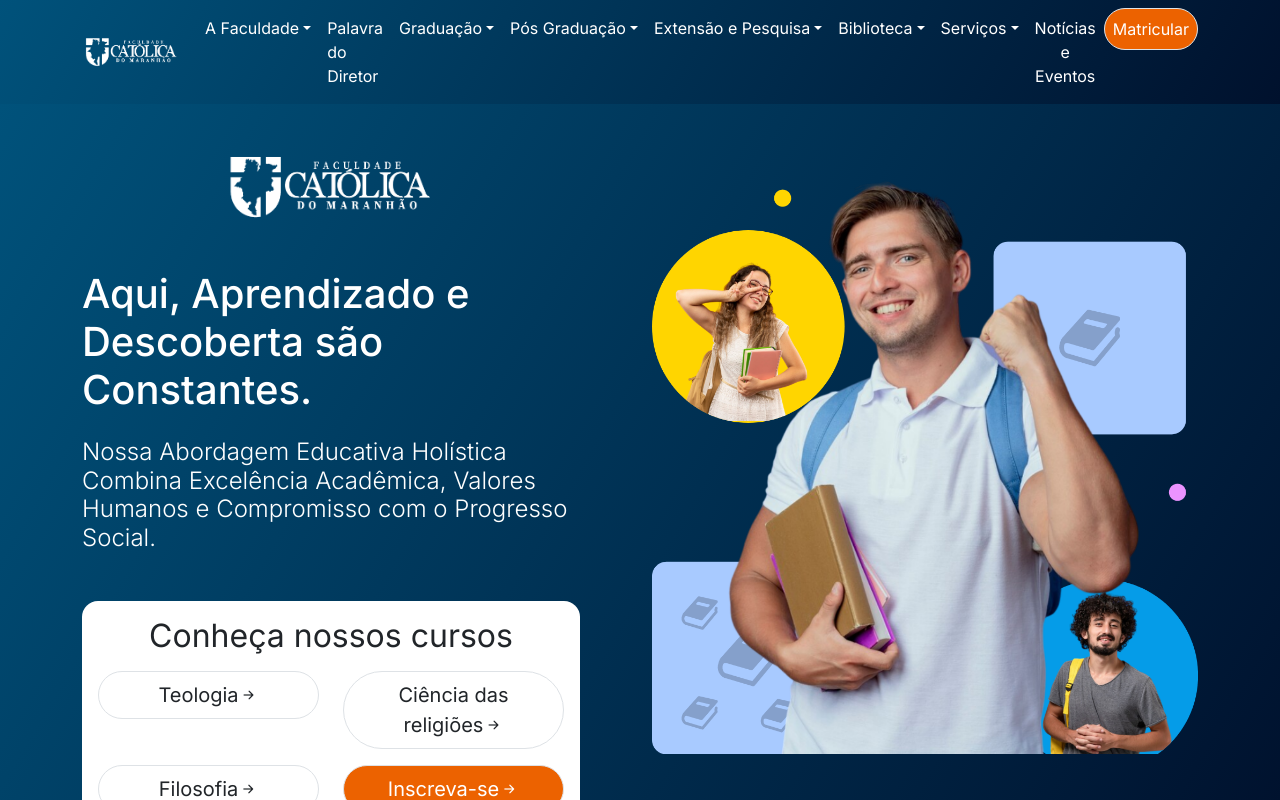
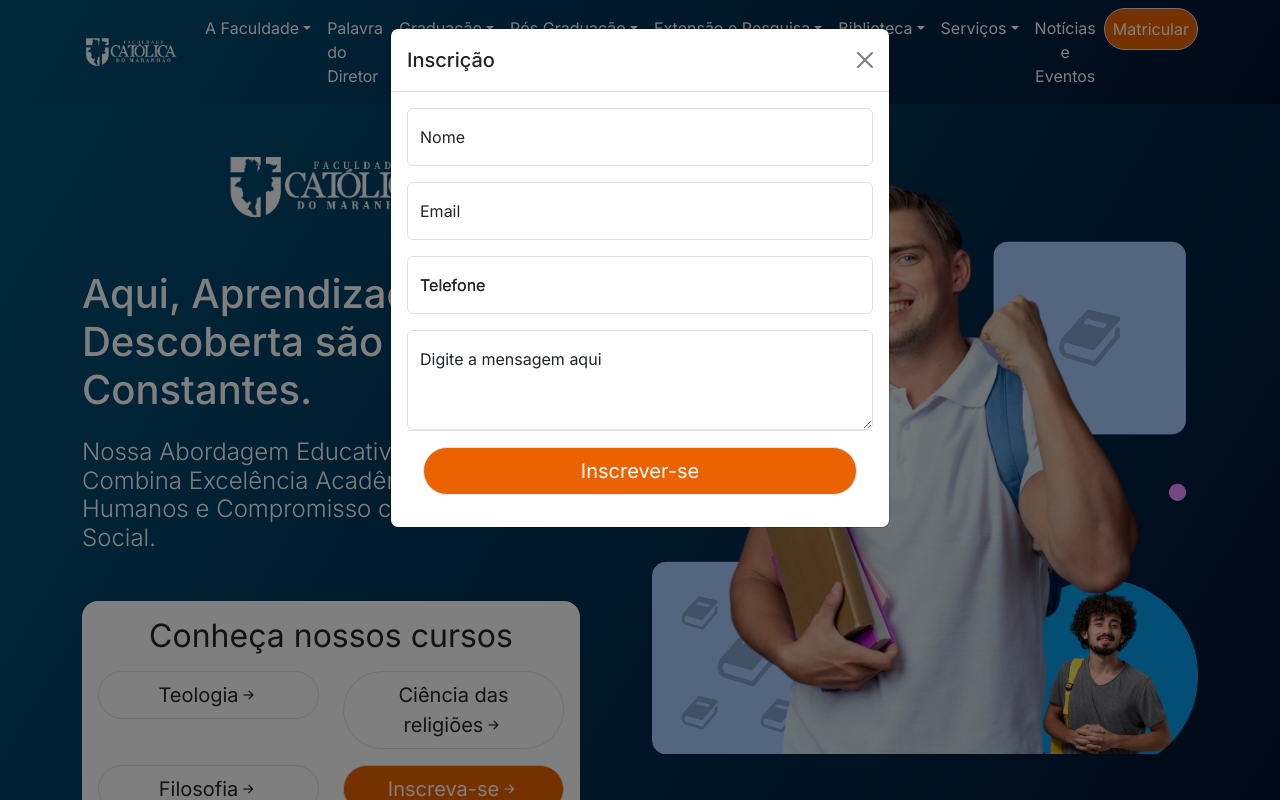
Before and after one commit to brenoo2018/institucional-next, a Next.js app: page / in a window 1280 px wide. Both pictures are taken after a click on the button "Matricular". Shown: the top 800 px of the page. Built offline with nearby package versions, Linux system fonts and the light colour scheme.

Commit message:
feat: add modal register

```diff
--- a/src/components/Modals/ModalDepo.tsx
+++ b/src/components/Modals/ModalDepo.tsx
@@ -3,7 +3,7 @@
   videoUrl: string;
   onClose: () => void;
 };
-const DepoModal = ({ show, videoUrl, onClose }: TPropsModal) => {
+const ModalDepo = ({ show, videoUrl, onClose }: TPropsModal) => {
   return (
     <div
       className={`modal fade ${show ? 'show d-block' : ''}`}
@@ -42,4 +42,4 @@
   );
 };
 
-export default DepoModal;
+export default ModalDepo;
--- /dev/null
+++ b/src/components/Modals/ModalRegister.tsx
@@ -0,0 +1,144 @@
+'use client';
+import { phoneMask } from '@/utils/mask';
+import { useState } from 'react';
+
+type TPropsModal = {
+  show: boolean;
+  onClose: () => void;
+};
+
+const ModalRegister = ({ show, onClose }: TPropsModal) => {
+  const [formData, setFormData] = useState({
+    name: '',
+    email: '',
+    phone: '',
+    message: '',
+  });
+
+  const handleChange = (
+    e: React.ChangeEvent<HTMLInputElement | HTMLTextAreaElement>
+  ) => {
+    const { id, value } = e.target;
+    console.log('aa', id, value);
+    if (id === 'phone') {
+      if (value.length === 16) return;
+
+      const maskedPhone = phoneMask(value);
+      setFormData({ ...formData, [id]: maskedPhone });
+      return;
+    }
+
+    setFormData({ ...formData, [id]: value });
+  };
+
+  const handleSubmit = async (e: React.FormEvent) => {
+    e.preventDefault();
+    const { name, email, phone, message } = formData;
+
+    try {
+      await fetch('/contact', {
+        method: 'POST',
+        headers: {
+          'Content-Type': 'application/json',
+        },
+        body: JSON.stringify({ name, email, phone, message }),
+      });
+
+      onClose();
+
+      // Redirecionar para o WhatsApp
+      const whatsappMessage = `Nome: ${name}\nEmail: ${email}\nTelefone: ${phone}\nMensagem: ${message}`;
+      const whatsappUrl = `https://wa.me/5598985950295?text=${encodeURIComponent(
+        whatsappMessage
+      )}`;
+      window.open(whatsappUrl, '_blank');
+    } catch (error) {
+      alert('Por favor, revise seus dados de inscrição!');
+    }
+  };
+
+  return (
+    <>
+      {show && <div className="modal-backdrop fade show"></div>}
+      <div
+        className={`modal fade ${show ? 'show d-block' : ''}`}
+        tabIndex={-1}
+        aria-labelledby="registerModalLabel"
+        aria-hidden={!show}
+        role="dialog"
+      >
+        <div className="modal-dialog">
+          <div className="modal-content">
+            <div className="modal-header">
+              <h1 className="modal-title fs-5" id="registerModalLabel">
+                Inscrição
+              </h1>
+              <button
+                type="button"
+                className="btn-close"
+                aria-label="Close"
+                onClick={onClose}
+              ></button>
+            </div>
+            <div className="modal-body">
+              <form onSubmit={handleSubmit} id="capture">
+                <div className="form-floating mb-3">
+                  <input
+                    type="text"
+                    className="form-control"
+                    id="name"
+                    placeholder="João Batista"
+                    value={formData.name}
+                    onChange={handleChange}
+                  />
+                  <label htmlFor="name">Nome</label>
+                </div>
+                <div className="form-floating mb-3">
+                  <input
+                    type="email"
+                    className="form-control"
+                    id="email"
+                    placeholder="email@email.com"
+                    value={formData.email}
+                    onChange={handleChange}
+                  />
+                  <label htmlFor="email">Email</label>
+                </div>
+                <div className="form-floating mb-3">
+                  <input
+                    type="tel"
+                    className="form-control"
+                    id="phone"
+                    placeholder=""
+                    value={formData.phone}
+                    onChange={handleChange}
+                  />
+                  <label htmlFor="phone">Telefone</label>
+                  <label htmlFor="phone">Telefone</label>
+                </div>
+                <div className="form-floating mt-3">
+                  <textarea
+                    className="form-control"
+                    placeholder="Digite a mensagem aqui"
+                    id="message"
+                    style={{ height: '100px' }}
+                    value={formData.message}
+                    onChange={handleChange}
+                  ></textarea>
+                  <label htmlFor="message">Digite a mensagem aqui</label>
+                </div>
+                <div className="modal-footer">
+                  <button className="btn btn-lg bg-orange text-white rounded-pill border w-100">
+                    Inscrever-se
+                  </button>
+                </div>
+              </form>
+            </div>
+          </div>
+        </div>
+      </div>
+    </>
+  );
+};
+
+export default ModalRegister;
--- a/src/components/Navbar.tsx
+++ b/src/components/Navbar.tsx
@@ -2,16 +2,21 @@
 import Link from 'next/link';
 import Image from 'next/image';
 import { useState } from 'react';
+import ModalRegister from './Modals/ModalRegister';
 
 const Navbar = () => {
-  const [isOpenModal, setIsOpenModal] = useState(false);
+  const [modalVisible, setModalVisible] = useState(false);
 
-  const toggleModal = () => {
-    console.log('uepa');
+  const openModal = () => {
+    setModalVisible(true);
+  };
 
-    setIsOpenModal(!isOpenModal);
+  const closeModal = () => {
+    setModalVisible(false);
   };
+
   return (
+    <>
       <header className="bg-header">
         <nav className="navbar navbar-expand-lg navbar-dark">
           <div className="container">
@@ -314,9 +319,7 @@
                   <button
                     type="button"
                     className="nav-link btn border rounded-pill bg-orange text-white"
-                  // data-bs-toggle="modal"
-                  // data-bs-target="#registerModal"
-                  onClick={toggleModal}
+                    onClick={openModal}
                   >
                     Matricular
                   </button>
@@ -326,6 +329,8 @@
           </div>
         </nav>
       </header>
+      <ModalRegister show={modalVisible} onClose={closeModal} />
+    </>
   );
 };
 
--- a/src/components/Sections/SectionApresentation.tsx
+++ b/src/components/Sections/SectionApresentation.tsx
@@ -1,8 +1,21 @@
+'use client';
 import Image from 'next/image';
 import Link from 'next/link';
+import ModalRegister from '../Modals/ModalRegister';
+import { useState } from 'react';
 
 const SectionApresentation = () => {
+  const [modalVisible, setModalVisible] = useState(false);
+
+  const openModal = () => {
+    setModalVisible(true);
+  };
+
+  const closeModal = () => {
+    setModalVisible(false);
+  };
   return (
+    <>
       <section className="background-gradient">
         <div className="container">
           <div className="row">
@@ -21,7 +34,8 @@
                 </h1>
                 <h2 className="text-white fw-light fs-4">
                   Nossa Abordagem Educativa Holística Combina Excelência
-                Acadêmica, Valores Humanos e Compromisso com o Progresso Social.
+                  Acadêmica, Valores Humanos e Compromisso com o Progresso
+                  Social.
                 </h2>
                 <div className="bg-white rounded-4 p-3 mt-5">
                   <div className="text-center mb-3">
@@ -56,15 +70,14 @@
                       </Link>
                     </div>
                     <div className="col-sm-12 col-md-6">
-                    <Link
-                      href="#"
+                      <button
+                        type="button"
                         className="btn btn-lg bg-orange text-white rounded-pill border w-100"
-                      data-bs-toggle="modal"
-                      data-bs-target="#registerModal"
+                        onClick={openModal}
                       >
                         Inscreva-se
                         <i className="bi bi-arrow-right-short"></i>
-                    </Link>
+                      </button>
                     </div>
                   </div>
                 </div>
@@ -82,6 +95,8 @@
           </div>
         </div>
       </section>
+      <ModalRegister show={modalVisible} onClose={closeModal} />
+    </>
   );
 };
 
--- a/src/components/Sections/SectionCourses.tsx
+++ b/src/components/Sections/SectionCourses.tsx
@@ -1,15 +1,27 @@
 'use client';
 import { useState } from 'react';
 import Link from 'next/link';
+import ModalRegister from '../Modals/ModalRegister';
 
 const SectionCourses = () => {
+  const [modalVisible, setModalVisible] = useState(false);
+
   const [activeTab, setActiveTab] = useState('graduacao');
 
   const handleTabClick = (tab: string) => {
     setActiveTab(tab);
   };
 
+  const openModal = () => {
+    setModalVisible(true);
+  };
+
+  const closeModal = () => {
+    setModalVisible(false);
+  };
+
   return (
+    <>
       <section className="py-5 bg-blue">
         <div className="container">
           <div className="text-center">
@@ -26,7 +38,9 @@
             </button>
             <button
               className={`btn btn-lg border rounded-pill text-white ${
-              activeTab === 'posGraduacao' ? 'btn-active' : 'btn-pos-graduacao'
+                activeTab === 'posGraduacao'
+                  ? 'btn-active'
+                  : 'btn-pos-graduacao'
               }`}
               onClick={() => handleTabClick('posGraduacao')}
             >
@@ -53,8 +67,7 @@
                   <div className="text-center">
                     <button
                       className="btn bg-orange text-white rounded-pill w-100 mb-3"
-                    data-bs-toggle="modal"
-                    data-bs-target="#registerModal"
+                      onClick={openModal}
                     >
                       Inscreva-se <i className="bi bi-arrow-right-short"></i>
                     </button>
@@ -79,12 +92,14 @@
                   <div className="text-center">
                     <button
                       className="btn bg-orange text-white rounded-pill w-100 mb-3"
-                    data-bs-toggle="modal"
-                    data-bs-target="#registerModal"
+                      onClick={openModal}
                     >
                       Inscreva-se <i className="bi bi-arrow-right-short"></i>
                     </button>
-                  <Link href="/page/ciencias-religiosas" className="text-black">
+                    <Link
+                      href="/page/ciencias-religiosas"
+                      className="text-black"
+                    >
                       Sobre o curso
                     </Link>
                   </div>
@@ -105,8 +120,7 @@
                   <div className="text-center">
                     <button
                       className="btn bg-orange text-white rounded-pill w-100 mb-3"
-                    data-bs-toggle="modal"
-                    data-bs-target="#registerModal"
+                      onClick={openModal}
                     >
                       Inscreva-se <i className="bi bi-arrow-right-short"></i>
                     </button>
@@ -136,8 +150,7 @@
                   <div className="text-center">
                     <button
                       className="btn bg-orange text-white rounded-pill w-100 mb-3"
-                    data-bs-toggle="modal"
-                    data-bs-target="#registerModal"
+                      onClick={openModal}
                     >
                       Inscreva-se <i className="bi bi-arrow-right-short"></i>
                     </button>
@@ -167,8 +180,7 @@
                   <div className="text-center">
                     <button
                       className="btn bg-orange text-white rounded-pill w-100 mb-3"
-                    data-bs-toggle="modal"
-                    data-bs-target="#registerModal"
+                      onClick={openModal}
                     >
                       Inscreva-se <i className="bi bi-arrow-right-short"></i>
                     </button>
@@ -198,8 +210,7 @@
                   <div className="text-center">
                     <button
                       className="btn bg-orange text-white rounded-pill w-100 mb-3"
-                    data-bs-toggle="modal"
-                    data-bs-target="#registerModal"
+                      onClick={openModal}
                     >
                       Inscreva-se <i className="bi bi-arrow-right-short"></i>
                     </button>
@@ -229,8 +240,7 @@
                   <div className="text-center">
                     <button
                       className="btn bg-orange text-white rounded-pill w-100 mb-3"
-                    data-bs-toggle="modal"
-                    data-bs-target="#registerModal"
+                      onClick={openModal}
                     >
                       Inscreva-se <i className="bi bi-arrow-right-short"></i>
                     </button>
@@ -258,8 +268,7 @@
                   <div className="text-center">
                     <button
                       className="btn bg-orange text-white rounded-pill w-100 mb-3"
-                    data-bs-toggle="modal"
-                    data-bs-target="#registerModal"
+                      onClick={openModal}
                     >
                       Inscreva-se <i className="bi bi-arrow-right-short"></i>
                     </button>
@@ -287,8 +296,7 @@
                   <div className="text-center">
                     <button
                       className="btn bg-orange text-white rounded-pill w-100 mb-3"
-                    data-bs-toggle="modal"
-                    data-bs-target="#registerModal"
+                      onClick={openModal}
                     >
                       Inscreva-se <i className="bi bi-arrow-right-short"></i>
                     </button>
@@ -305,6 +313,8 @@
           </div>
         </div>
       </section>
+      <ModalRegister show={modalVisible} onClose={closeModal} />
+    </>
   );
 };
 
--- a/src/components/Sections/SectionOurStudent.tsx
+++ b/src/components/Sections/SectionOurStudent.tsx
@@ -1,5 +1,19 @@
+'use client';
+import { useState } from 'react';
+import ModalRegister from '../Modals/ModalRegister';
+
 const SectionOurStudent = () => {
+  const [modalVisible, setModalVisible] = useState(false);
+
+  const openModal = () => {
+    setModalVisible(true);
+  };
+
+  const closeModal = () => {
+    setModalVisible(false);
+  };
   return (
+    <>
       <section className="py-5">
         <div className="text-center">
           <h2 className="fs-2">Venha ser nosso aluno</h2>
@@ -9,14 +23,15 @@
           <button
             type="button"
             className="btn btn-lg bg-orange text-white rounded-pill border mt-5 px-4"
-          data-bs-toggle="modal"
-          data-bs-target="#registerModal"
+            onClick={openModal}
           >
             Inscreva-se
             <i className="bi bi-arrow-right-short"></i>
           </button>
         </div>
       </section>
+      <ModalRegister show={modalVisible} onClose={closeModal} />
+    </>
   );
 };
 
--- a/src/components/Sections/SectionStatistics.tsx
+++ b/src/components/Sections/SectionStatistics.tsx
@@ -1,5 +1,20 @@
+'use client';
+
+import { useState } from 'react';
+import ModalRegister from '../Modals/ModalRegister';
+
 const SectionStatistics = () => {
+  const [modalVisible, setModalVisible] = useState(false);
+
+  const openModal = () => {
+    setModalVisible(true);
+  };
+
+  const closeModal = () => {
+    setModalVisible(false);
+  };
   return (
+    <>
       <section
         className="py-5"
         style={{ backgroundImage: 'url(/img/bg-pattern.png)' }}
@@ -8,18 +23,18 @@
           <div className="row">
             <div className="col-sm-12 col-md-6">
               <h2 className="text-orange fs-1">
-              Inúmeros motivos pra estudar na Universidade Católica do Maranhão
+                Inúmeros motivos pra estudar na Universidade Católica do
+                Maranhão
               </h2>
               <p className="fs-4 mb-4">
                 Em 1976, a SOMACS fundou o Centro de Estudos Teológico, a
                 principal missão do CET era ser um espaço fundamental para a
-              formação sacerdotal, que carecia de um estudo que fosse localizado
-              no próprio estado do Maranhão.
+                formação sacerdotal, que carecia de um estudo que fosse
+                localizado no próprio estado do Maranhão.
               </p>
               <button
                 className="btn btn-lg rounded-pill bg-orange text-white my-4"
-              data-bs-toggle="modal"
-              data-bs-target="#registerModal"
+                onClick={openModal}
               >
                 Inscreva-se <i className="bi bi-arrow-right-short"></i>
               </button>
@@ -69,9 +84,9 @@
                       Teologia conciliar
                     </p>
                     <p className="text-secondary">
-                    Explore um referencial teórico-metodológico que proporcione
-                    a compreensão profunda do fenômeno religioso pluralista
-                    contemporâneo.
+                      Explore um referencial teórico-metodológico que
+                      proporcione a compreensão profunda do fenômeno religioso
+                      pluralista contemporâneo.
                     </p>
                   </div>
                 </div>
@@ -96,6 +111,8 @@
           </div>
         </div>
       </section>
+      <ModalRegister show={modalVisible} onClose={closeModal} />
+    </>
   );
 };
 
--- /dev/null
+++ b/src/utils/mask.ts
@@ -0,0 +1,8 @@
+export const phoneMask = (phone: any) => {
+  let maskPhone = String(phone);
+  maskPhone = maskPhone.replace(/\D/g, '');
+  maskPhone = maskPhone.replace(/^(\d{2})(\d)/g, '($1) $2');
+  maskPhone = maskPhone.replace(/(\d)(\d{4})$/, '$1-$2');
+
+  return maskPhone;
+};
```
Lines whose indentation alone changed are shown as unchanged.
